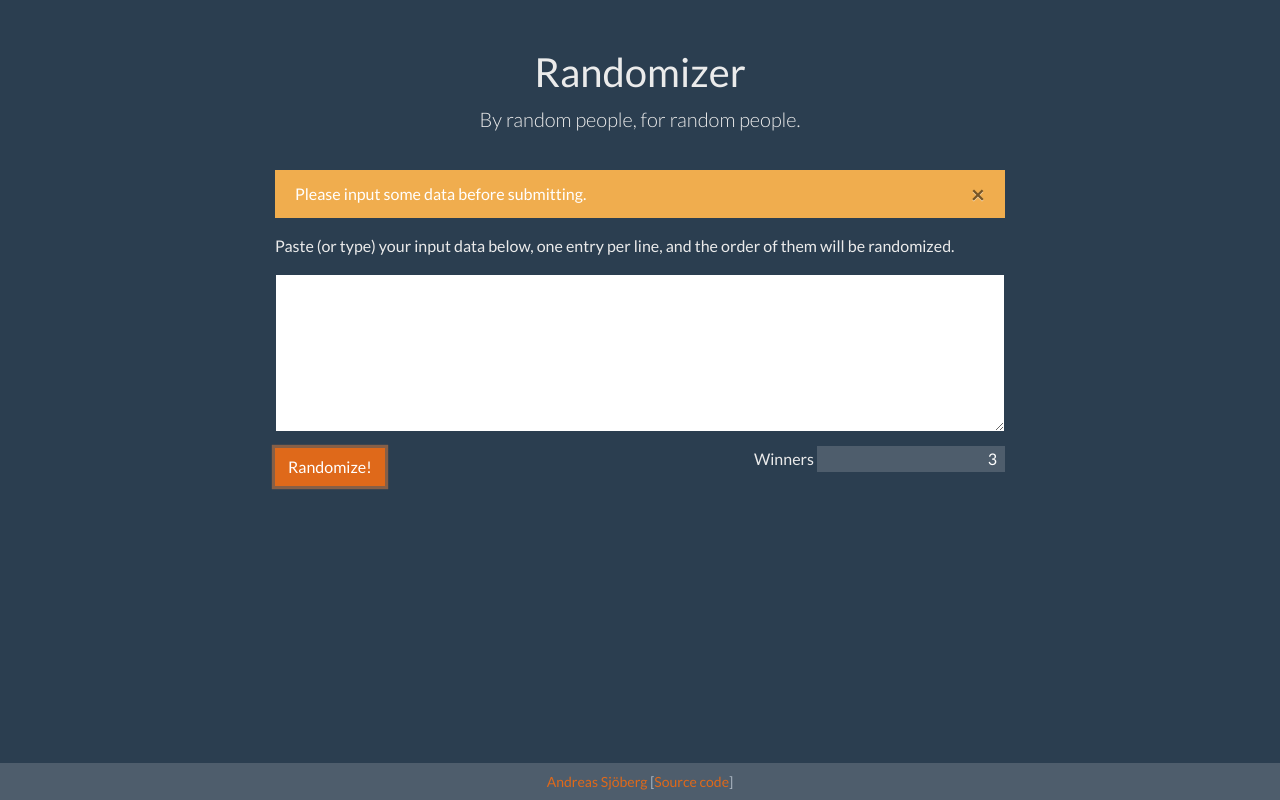
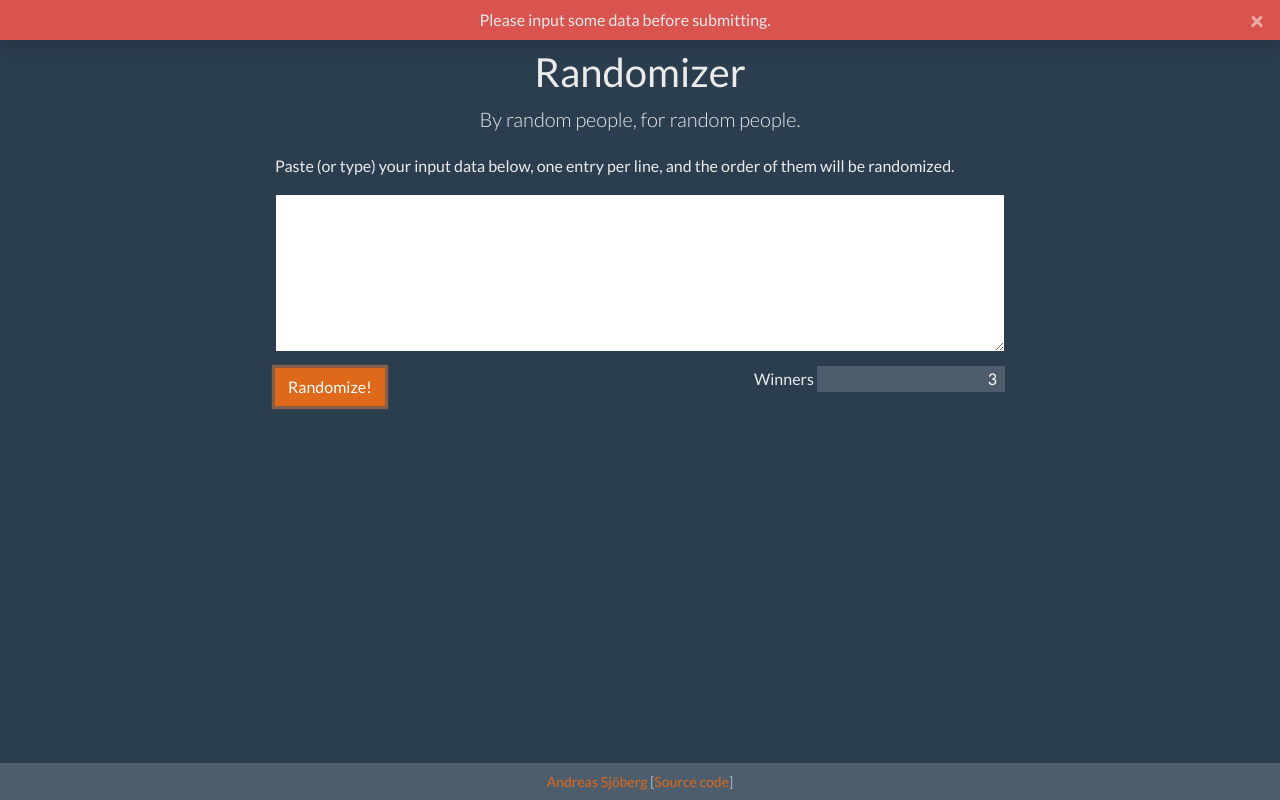
Before and after one commit to andreassjoberg/really-simple-randomizer, a React (Create React App) app: page / in a window 1280 px wide. Both pictures are taken after a click on the button "Randomize!". Built offline with nearby package versions, Linux system fonts and the light colour scheme.

Commit message:
Use react-alert for alerts instead

```diff
--- a/package.json
+++ b/package.json
@@ -37,13 +37,16 @@
     "@types/jest": "^24.0.18",
     "@types/node": "^12.7.8",
     "@types/react": "^16.9.4",
+    "@types/react-alert": "^5.2.0",
     "@types/react-dom": "^16.9.1",
     "animate.css": "^3.7.2",
     "bootstrap": "^4.3.1",
     "node-sass": "^4.12.0",
     "react": "^16.10.1",
+    "react-alert": "^5.5.0",
     "react-dom": "^16.10.1",
     "react-scripts": "^3.1.2",
+    "react-transition-group": "^4.3.0",
     "typescript": "^3.6.3"
   }
 }
--- /dev/null
+++ b/src/AlertOptions.tsx
@@ -0,0 +1,31 @@
+import React from "react";
+import { AlertComponentPropsWithStyle, AlertProviderProps, positions } from "react-alert";
+
+const AlertTemplate: React.FC<AlertComponentPropsWithStyle> = ({ message, options, style, close }) => {
+    const color =
+        options.type === "info"
+            ? "info"
+            : options.type === "success"
+            ? "success"
+            : options.type === "error"
+            ? "danger"
+            : "";
+
+    return (
+        <aside className={`bg-${color} fixed-top py-2 shadow text-center`} style={{ width: "100vw" }}>
+            {message}
+            <button type="button" className="close text-white mr-3" onClick={close}>
+                <span aria-hidden="true">&times;</span>
+            </button>
+        </aside>
+    );
+};
+
+const AlertOptions: AlertProviderProps = {
+    template: AlertTemplate,
+    timeout: 5000,
+    position: positions.TOP_LEFT,
+    containerStyle: { zIndex: 1031 }
+};
+
+export default AlertOptions;
--- a/src/App.tsx
+++ b/src/App.tsx
@@ -1,33 +1,33 @@
-import React, { Component } from "react";
+import React from "react";
+import { withAlert, AlertManager } from "react-alert";
+
 import "./App.scss";
 
 import Header from "./Header";
-import ErrorBox from "./ErrorBox";
 import Loader from "./Loader";
 import InputForm from "./InputForm";
 import OutputBox from "./OutputBox";
 import Footer from "./Footer";
-import DoneBox from "./DoneBox";
 
-type State = {
+interface State {
     isLoading: boolean;
-    error: string | undefined;
     names: string[];
-    randomized: boolean;
     winners: number;
-};
+}
+
+interface Props {
+    alert: AlertManager;
+}
 
 const getRandomNumber = (max: number) => Math.floor(Math.random() * max);
 
-export default class App extends Component<{}, State> {
-    constructor(props: Readonly<{}>) {
+class App extends React.Component<Props, State> {
+    constructor(props: Readonly<Props>) {
         super(props);
 
         this.state = {
             isLoading: false,
-            error: undefined,
             names: [],
-            randomized: false,
             winners: 0
         };
     }
@@ -35,9 +35,10 @@ export default class App extends Component<{}, State> {
     namesPosted(names: string[], winners: number) {
         this.setState({ isLoading: true, winners: winners > 0 ? winners : 3 });
 
-        this.randomize(names).then(randomized =>
-            this.setState({ names: randomized, isLoading: false, randomized: true })
-        );
+        this.randomize(names).then(randomized => {
+            this.setState({ names: randomized, isLoading: false });
+            this.props.alert.success("Randomization complete!");
+        });
     }
 
     randomize(names: string[]) {
@@ -58,35 +59,24 @@ export default class App extends Component<{}, State> {
         });
     }
 
-    errorRaised(error: string) {
-        this.setState({ error: error });
-    }
-
-    resetError() {
-        this.setState({ error: undefined });
-    }
-
     render() {
-        let { error, isLoading, names, randomized, winners } = this.state;
-
         return (
             <div className="container">
-                {randomized ? <DoneBox /> : null}
-
                 <Header />
 
-                <ErrorBox error={error} dismiss={() => this.resetError()} />
-                <Loader isLoading={isLoading} />
+                <Loader isLoading={this.state.isLoading} />
 
                 <InputForm
-                    names={names}
-                    postInput={(names, winners) => this.namesPosted(names, winners)}
-                    raiseError={error => this.errorRaised(error)}
+                    names={this.state.names}
+                    postInput={(names: string[], winners: number) => this.namesPosted(names, winners)}
                 />
-                <OutputBox names={names} winners={winners} />
+
+                <OutputBox names={this.state.names} winners={this.state.winners} />
 
                 <Footer />
             </div>
         );
     }
 }
+
+export default withAlert()(App);
--- a/src/DoneBox.tsx
+++ /dev/null
@@ -1,49 +0,0 @@
-import React, { Component } from "react";
-
-type State = {
-    timer: NodeJS.Timeout | undefined;
-    show: boolean;
-};
-
-export default class DoneBox extends Component<{}, State> {
-    constructor(props: Readonly<{}>) {
-        super(props);
-
-        this.state = {
-            timer: undefined,
-            show: false
-        };
-    }
-
-    componentDidMount() {
-        let timer = setTimeout(() => this.hide(), 2000);
-
-        this.setState({ show: true, timer: timer });
-    }
-
-    componentWillUnmount() {
-        this.hide();
-    }
-
-    hide() {
-        let { timer } = this.state;
-
-        if (timer) {
-            clearTimeout(timer);
-        }
-
-        this.setState({ show: false, timer: undefined });
-    }
-
-    render() {
-        let { show } = this.state;
-
-        return (
-            <aside
-                className={`bg-success fixed-top py-2 shadow text-center animated ${show ? "fadeInDown" : "fadeOutUp"}`}
-            >
-                Randomization complete!
-            </aside>
-        );
-    }
-}
--- a/src/ErrorBox.tsx
+++ /dev/null
@@ -1,25 +0,0 @@
-import React, { Component } from "react";
-
-type Props = {
-    error: string | undefined;
-    dismiss(): void;
-};
-
-export default class ErrorBox extends Component<Props> {
-    render() {
-        let { error, dismiss } = this.props;
-
-        return error ? (
-            <div className="row justify-content-center">
-                <div className="col-md-8">
-                    <div className="alert alert-warning my-3" role="alert">
-                        {error}
-                        <button type="button" className="close" onClick={() => dismiss()}>
-                            <span aria-hidden="true">&times;</span>
-                        </button>
-                    </div>
-                </div>
-            </div>
-        ) : null;
-    }
-}
--- a/src/InputForm.tsx
+++ b/src/InputForm.tsx
@@ -1,12 +1,13 @@
-import React, { Component } from "react";
+import React from "react";
+import { withAlert, AlertManager } from "react-alert";
 
-type Props = {
+interface Props {
+    alert: AlertManager;
     names: string[];
     postInput(names: string[], winners: number): void;
-    raiseError(message: string): void;
-};
+}
 
-export default class InputForm extends Component<Props> {
+class InputForm extends React.Component<Props> {
     textArea: HTMLTextAreaElement | null = null;
     winners: React.RefObject<HTMLInputElement> | null | undefined;
 
@@ -17,8 +18,6 @@ export default class InputForm extends Component<Props> {
     }
 
     buttonClicked() {
-        let { postInput, raiseError } = this.props;
-
         let input = this.textArea ? this.textArea.value : "";
         let winners = this.winners && this.winners.current ? Number(this.winners.current.value) : 3;
 
@@ -29,11 +28,11 @@ export default class InputForm extends Component<Props> {
             .map(s => s.trim())
             .filter(s => s !== undefined && s !== null && s !== "");
         if (names.length > 0) {
-            postInput(names, winners);
+            this.props.postInput(names, winners);
             return;
         }
 
-        raiseError("Please input some data before submitting.");
+        this.props.alert.error("Please input some data before submitting.");
     }
 
     render() {
@@ -69,3 +68,5 @@ export default class InputForm extends Component<Props> {
         ) : null;
     }
 }
+
+export default (withAlert() as any)(InputForm);
--- a/src/index.tsx
+++ b/src/index.tsx
@@ -1,9 +1,17 @@
 import React from "react";
 import ReactDOM from "react-dom";
+import * as serviceWorker from "./serviceWorker";
+import { Provider as AlertProvider } from "react-alert";
+
 import App from "./App";
-import * as serviceWorker from "./serviceWorker";
+import AlertOptions from "./AlertOptions";
 
-ReactDOM.render(<App />, document.getElementById("root"));
+ReactDOM.render(
+    <AlertProvider {...AlertOptions}>
+        <App />
+    </AlertProvider>,
+    document.getElementById("root")
+);
 
 // If you want your app to work offline and load faster, you can change
 // unregister() to register() below. Note this comes with some pitfalls.
```
Also changed, not shown: 1 other file (tests, documents, lock files or other folders).
